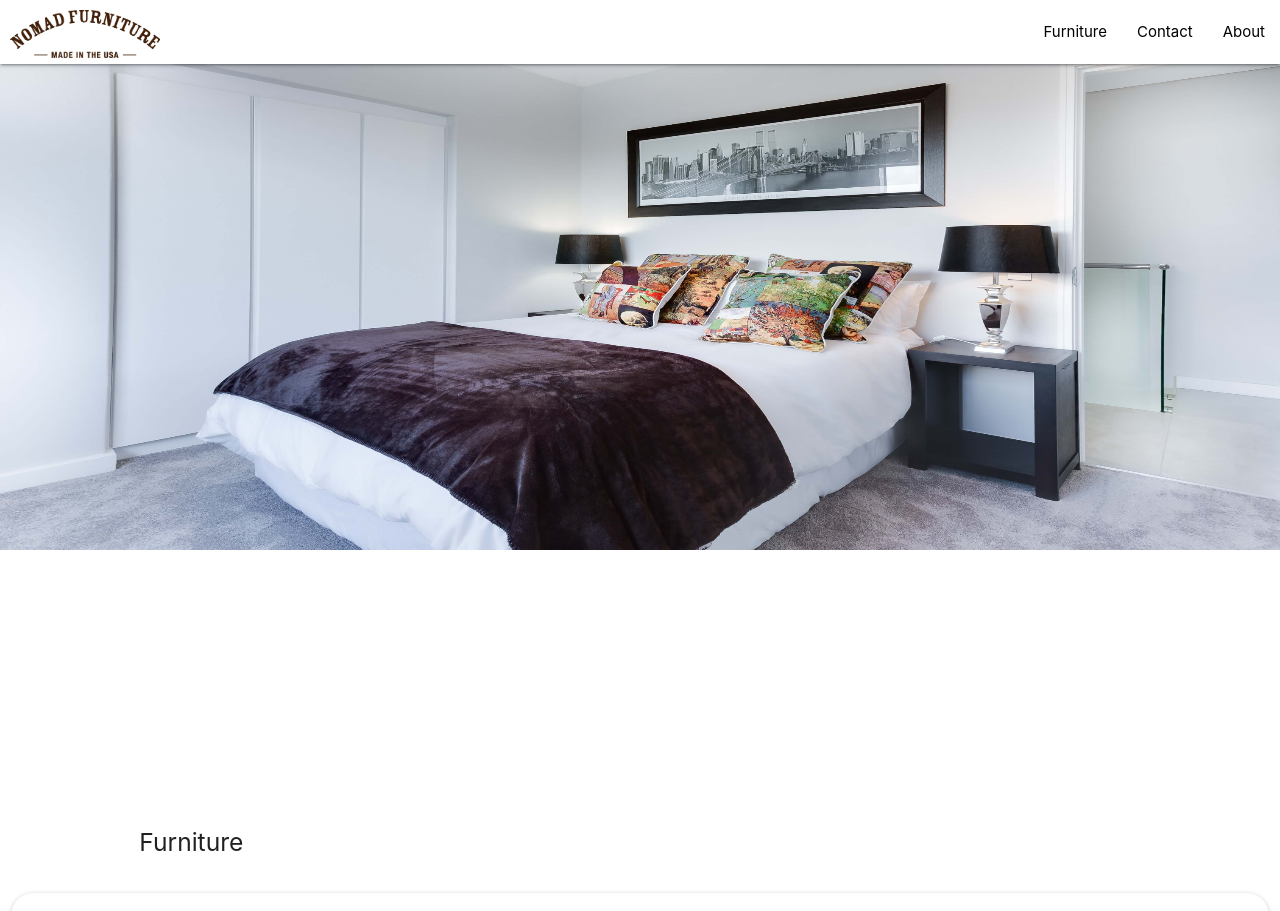
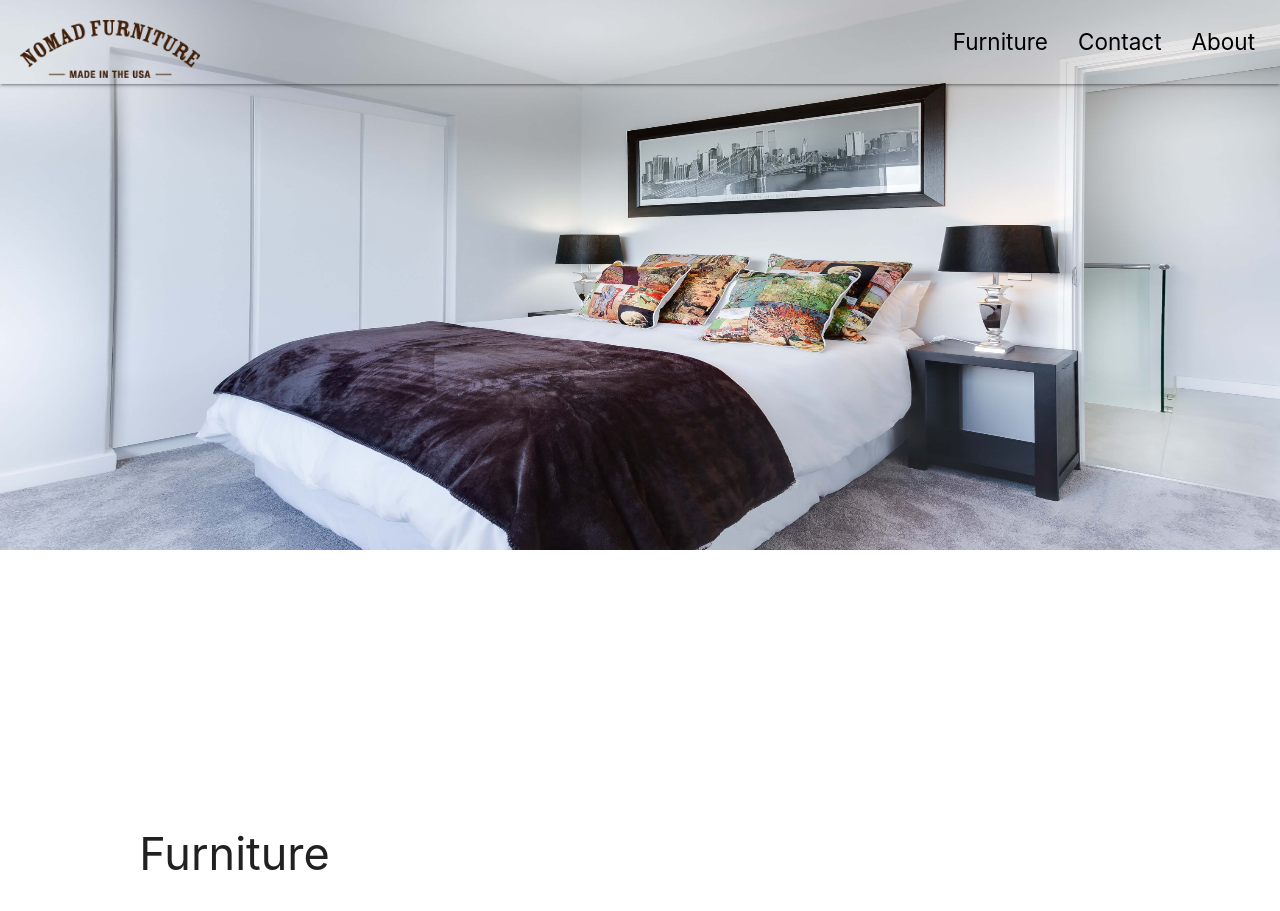
Before and after one commit to NOEL86/nomad, a React (Create React App) app in the folder client/: page / in a window 1280 px wide. Shown: the top 911 px of the page. Built offline with nearby package versions, Linux system fonts and the light colour scheme.

Commit message:
fixed nav scroll

```diff
--- a/client/src/Components/Furniture.css
+++ b/client/src/Components/Furniture.css
@@ -1,6 +1,10 @@
 #furnitureRow {
   margin-top: 20%;
   margin-left: 10%;
+}
+
+#fLink {
+  font-size: 3rem;
 }
 
 #bedCard {
--- a/client/src/Components/Furniture.jsx
+++ b/client/src/Components/Furniture.jsx
@@ -11,10 +11,10 @@ class Furniture extends Component {
   componentDidMount() {}
   render() {
     return (
-      <div id="fLink">
+      <div>
         <div id="furnitureRow" className="row">
           <div className="col s12 m12 l12">
-            <h5 id="furniture">Furniture</h5>
+            <h5 id="fLink">Furniture</h5>
           </div>
         </div>
 
--- a/client/src/Components/Nav.css
+++ b/client/src/Components/Nav.css
@@ -5,10 +5,12 @@
   position: fixed;
   top: 0;
   z-index: 999;
+  padding: 10px;
 }
 
 #nav a {
   color: black;
+  font-size: 1.5rem;
 }
 
 #nav a:hover {
@@ -19,17 +21,18 @@
   padding: 10px;
 }
 #logoImg {
-  width: 150px;
+  width: 180px;
 }
 
 #nav.scroll {
   background-color: white;
+  height: 85px;
 }
 /* #nav.scroll a {
   color: white;
 } */
 
-/* #nav.scroll #logo {
-  background-color: white;
+#nav.scroll #logo {
+  /* background-color: white; */
   border-radius: 1em;
-} */
+}
--- a/client/src/Components/Nav.jsx
+++ b/client/src/Components/Nav.jsx
@@ -14,7 +14,8 @@ class Nav extends Component {
     M.AutoInit();
     window.onscroll = () => {
       const nav = document.querySelector("#nav");
-      if (this.scrollY <= 500) nav.className = "";
+
+      if (window.scrollY <= 500) nav.className = "nav-extended";
       else nav.className = "scroll";
     };
   }
@@ -28,7 +29,7 @@ class Nav extends Component {
           </Link>
           <ul className="right hide-on-med-and-down">
             <li>
-              <Link to="/#fLink">Furniture</Link>
+              <Link to="/#furnitureRow">Furniture</Link>
             </li>
             <li>
               <Link to="/#Contact">Contact</Link>
```
